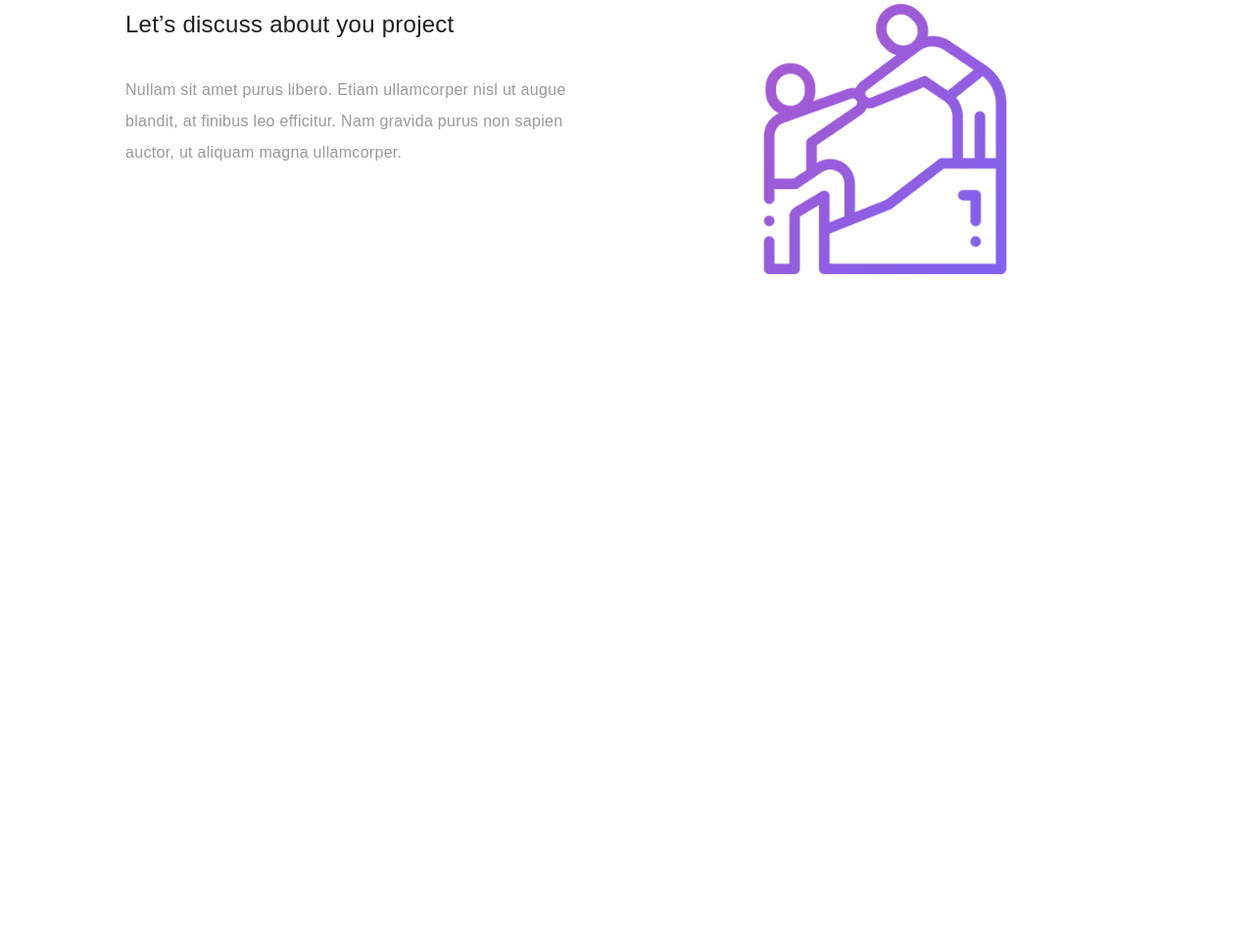
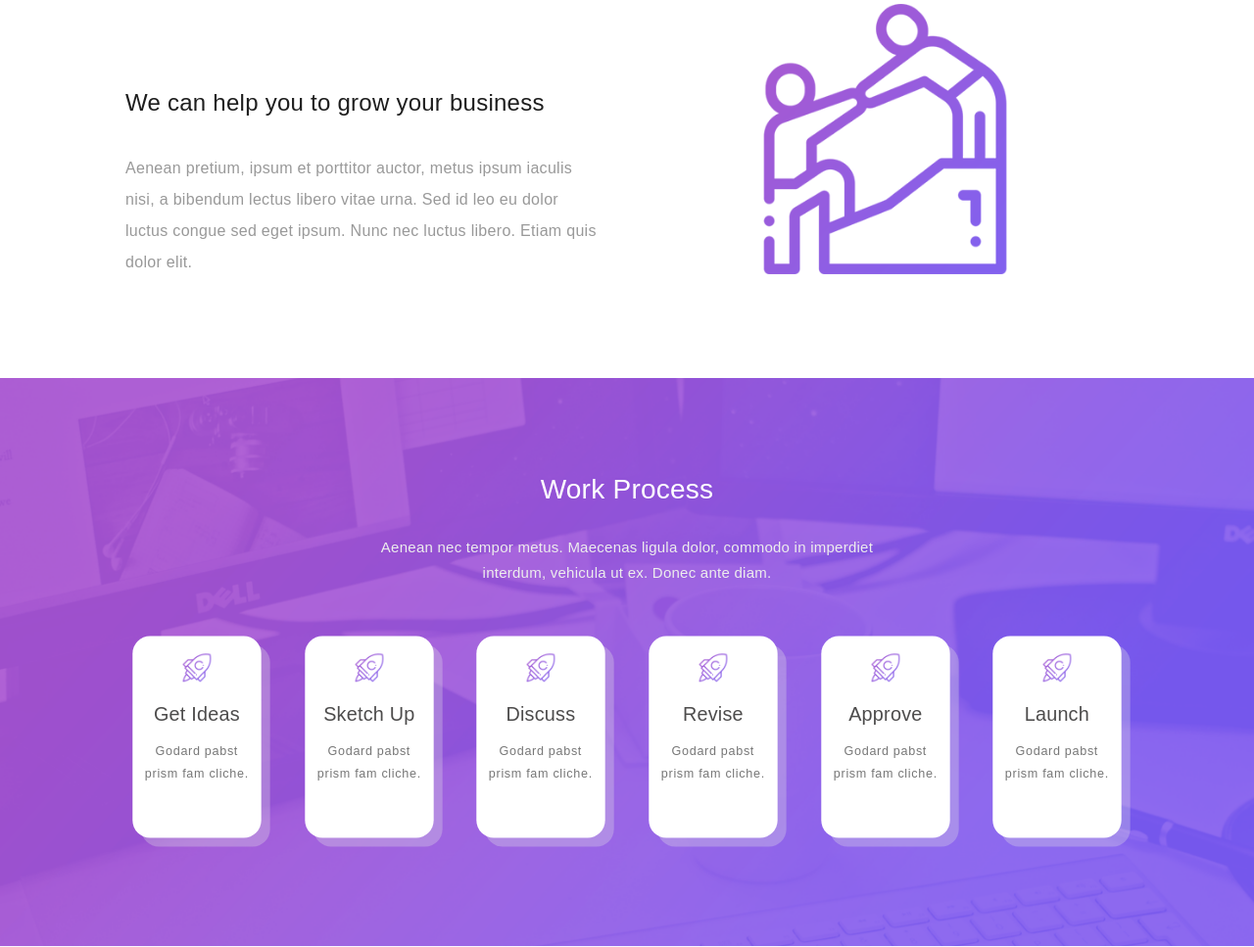
Before and after one commit to NouradinAbdurahman/softy-pinko, a plain HTML site: page index.html in a window 1280 px wide. Shown: the part 1463-2430 px from the top of the page at 98% size. Before the commit the page ends 1847 px from the top, so only its background shows below. Drawn offline with Linux system fonts and the light colour scheme.

Commit message:
initial commit

```diff
--- a/css/style.css
+++ b/css/style.css
@@ -109,11 +109,19 @@ button {
     -moz-border-radius: 50px;
     -ms-border-radius: 50px;
     -o-border-radius: 50px;
+    transition: background-color 0.3s ease-in-out;
+    -webkit-transition: background-color 0.3s ease-in-out;
+    -moz-transition: background-color 0.3s ease-in-out;
+    -ms-transition: background-color 0.3s ease-in-out;
+    -o-transition: background-color 0.3s ease-in-out;
 }
 button a {
     color: white;
     text-transform: uppercase;
     letter-spacing: 0.25px;
+}
+button:hover {
+    background-color: #8261ee;
 }
 .home-feature {
     position: relative;
@@ -140,6 +148,15 @@ button a {
     -ms-border-radius: 20px;
     -o-border-radius: 20px;
     box-shadow: 5px 5px 10px rgba(0, 0, 0,0.2);
+    cursor: pointer;
+}
+.home-feature-card:hover .feature-img{
+    background-color: #ff589e;
+    transition: all 0.5s ease-in-out;
+    -webkit-transition: all 0.5s ease-in-out;
+    -moz-transition: all 0.5s ease-in-out;
+    -ms-transition: all 0.5s ease-in-out;
+    -o-transition: all 0.5s ease-in-out;
 }
 .feature-img{
     width: 30%;
@@ -176,7 +193,7 @@ button a {
     line-height: 42px;
     color: #1e1e1e;
     letter-spacing: 0.25px;
-    margin-bottom: 30px;
+    margin: 80px 0 30px 0;
 }
 .home-feature-right p {
     color: #999;
@@ -188,3 +205,84 @@ button a {
     border: none;
     border-top: 1px solid whitesmoke;
 }
+.work-process {
+    background-image: url("../assets/images/work-process-bg.png");
+    background-position: center;
+    background-repeat: no-repeat;
+    background-size: cover;
+}
+.work-process-cards {
+   display: grid;
+   grid-template-columns: repeat(6,1fr);
+   gap: 30px;
+}
+.work-process-content {
+    text-align: center;
+    padding: 100px 0;
+}
+.work-process-content h2 {
+    color: #fff;
+    font-weight: 500;
+    font-size: 28px;
+    letter-spacing: 0.25px;
+    margin-bottom: 30px;
+}
+.work-process-content p {
+    letter-spacing: 1px;
+    margin-bottom: 40px;
+    color: #ededed;
+    letter-spacing: 0.25px;
+    line-height: 26px;
+    font-weight: 400;
+    font-size: 15px;
+}
+.work-process-card {
+    padding: 0 5px ;
+    background-color: white;
+    text-align: center;
+    border-radius: 20px;
+    -webkit-border-radius: 20px;
+    -moz-border-radius: 20px;
+    -ms-border-radius: 20px;
+    -o-border-radius: 20px;
+    box-shadow: 10px 10px 0px rgba(228, 228, 228, 0.301);
+    cursor: pointer;
+    transform: scale(.9);
+    -webkit-transform: scale(.9);
+    -moz-transform: scale(.9);
+    -ms-transform: scale(.9);
+    -o-transform: scale(.9);
+    transition: all 0.3s ease-in-out;
+    -webkit-transition: all 0.3s ease-in-out;
+    -moz-transition: all 0.3s ease-in-out;
+    -ms-transition: all 0.3s ease-in-out;
+    -o-transition: all 0.3s ease-in-out;
+}
+.work-process-card h4 {
+    display: block;
+    font-weight: 400;
+    font-size: 22px;
+    color: #4d4c4c;
+    letter-spacing: 0.25px;
+    margin-bottom: 5px;
+    margin-top: 20px;
+    text-transform: capitalize;
+}
+.work-process-card p {
+    padding-top: 10px;
+    display: block;
+    font-weight: 400;
+    font-size: 14px;
+    color: #777;
+    letter-spacing: .75px;
+}
+.work-process-img {
+    padding: 20px 0;
+}
+.work-process-card:hover {
+    transform: scale(1);
+    -webkit-transform: scale(1);
+    -moz-transform: scale(1);
+    -ms-transform: scale(1);
+    -o-transform: scale(1);
+}
--- a/index.html
+++ b/index.html
@@ -70,8 +70,8 @@
                         <hr>
                         <div class="home-feature-card-2">
                             <div class="home-feature-right">
-                                <h2>Let’s discuss about you project</h2>
-                                <p>Nullam sit amet purus libero. Etiam ullamcorper nisl ut augue blandit, at finibus leo efficitur. Nam gravida purus non sapien auctor, ut aliquam magna ullamcorper.</p>
+                                <h2>We can help you to grow your business</h2>
+                                <p>Aenean pretium, ipsum et porttitor auctor, metus ipsum iaculis nisi, a bibendum lectus libero vitae urna. Sed id leo eu dolor luctus congue sed eget ipsum. Nunc nec luctus libero. Etiam quis dolor elit.</p>
                             </div>
                             <div class="home-feature-left">
                                 <div class="feature-image"><img src="./assets/images/right-image.png" alt="right-image"></div>
@@ -82,5 +82,57 @@
             </div>
         </div>
     </section>
+    <section class="work-process">
+        <div class="container">
+            <div class="work-process-content">
+                <h2>Work Process</h2>
+                <p>Aenean nec tempor metus. Maecenas ligula dolor, commodo in imperdiet <br> interdum, vehicula ut ex. Donec ante diam.</p>
+                <div class="work-process-cards">
+                    <div class="work-process-card">
+                        <div class="work-process-img">
+                            <img src="./assets/images/work-process-item-01.png" alt="work-process-item-01">
+                            <h4>get ideas</h4>
+                            <p>Godard pabst prism fam cliche.</p>
+                        </div>
+                    </div>
+                    <div class="work-process-card">
+                        <div class="work-process-img">
+                            <img src="./assets/images/work-process-item-01.png" alt="work-process-item-01">
+                            <h4>Sketch Up</h4>
+                            <p>Godard pabst prism fam cliche.</p>
+                        </div>
+                    </div>
+                    <div class="work-process-card">
+                        <div class="work-process-img">
+                            <img src="./assets/images/work-process-item-01.png" alt="work-process-item-01">
+                            <h4>Discuss</h4>
+                            <p>Godard pabst prism fam cliche.</p>
+                        </div>
+                    </div>
+                    <div class="work-process-card">
+                        <div class="work-process-img">
+                            <img src="./assets/images/work-process-item-01.png" alt="work-process-item-01">
+                            <h4>Revise</h4>
+                            <p>Godard pabst prism fam cliche.</p>
+                        </div>
+                    </div>
+                    <div class="work-process-card">
+                        <div class="work-process-img">
+                            <img src="./assets/images/work-process-item-01.png" alt="work-process-item-01">
+                            <h4>Approve</h4>
+                            <p>Godard pabst prism fam cliche.</p>
+                        </div>
+                    </div>
+                    <div class="work-process-card">
+                        <div class="work-process-img">
+                            <img src="./assets/images/work-process-item-01.png" alt="work-process-item-01">
+                            <h4>Launch</h4>
+                            <p>Godard pabst prism fam cliche.</p>
+                        </div>
+                    </div>
+                </div>
+            </div>
+        </div>
+    </section>
 </body>
 </html>
```
Also changed, not shown: 1 other file.
